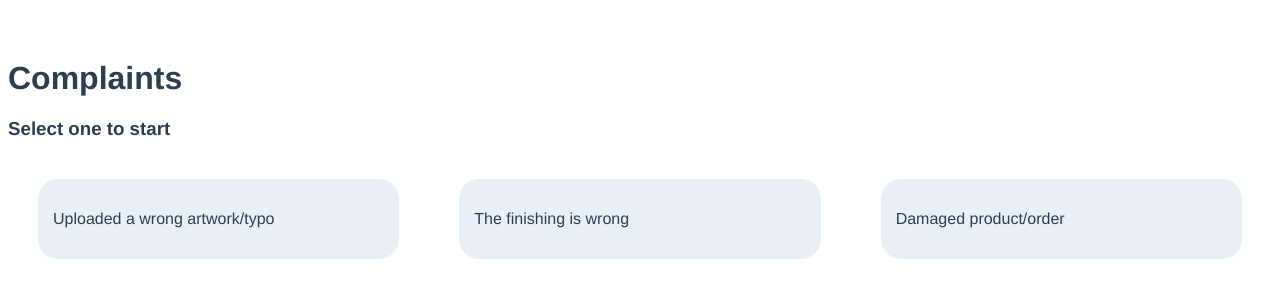
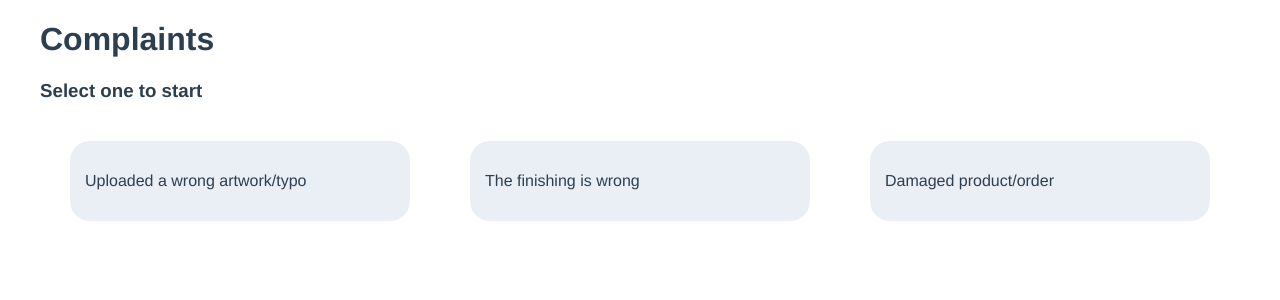
Before and after one commit to chaconfrank/agent-platform, a Vue app in the folder agent-platform/: page / in a window 1280 px wide. Shown: the top 300 px of the page. Built offline with nearby package versions, Linux system fonts and the light colour scheme.

Commit message:
fix style

```diff
--- a/agent-platform/src/App.vue
+++ b/agent-platform/src/App.vue
@@ -17,11 +17,23 @@ export default {
 </script>
 
 <style>
-#app {
+body {
   font-family: Avenir, Helvetica, Arial, sans-serif;
   -webkit-font-smoothing: antialiased;
   -moz-osx-font-smoothing: grayscale;
   color: #2c3e50;
-  margin-top: 60px;
+  margin: 0;
+  padding: 0;
+}
+
+@media (min-width: 768px) {
+  #app {
+    margin-top: 80px;
+    max-width: 1200px;
+    width: 100%;
+    margin: 0 auto;
+    grid-gap: 20px;
+    padding: 0 20px;
+  }
 }
 </style>
```
